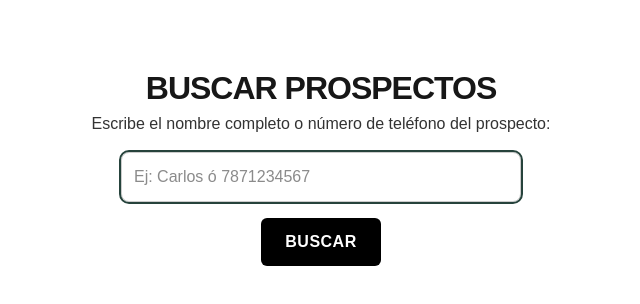
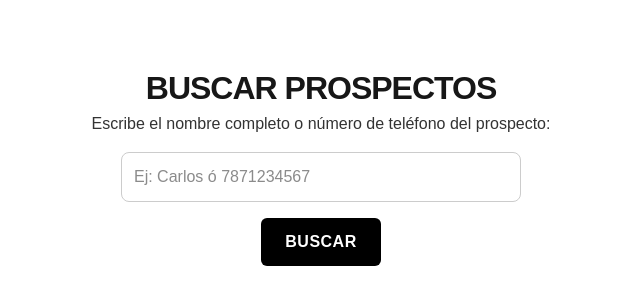
Before and after one commit to charliebarberpr/prospectos-v2, a Next.js app: page / in a window 1280 px wide. Shown: the top 304 px of the page, without its empty margins (319-959 px from the left). Built offline with nearby package versions, Linux system fonts and the light colour scheme.

Commit message:
Update page.tsx

```diff
--- a/app/page.tsx
+++ b/app/page.tsx
@@ -48,7 +48,6 @@ export default function Home() {
           maxWidth: '400px',
           marginBottom: '1rem',
           fontSize: '1rem',
-          outline: '2px solid #26433C',
         }}
       />
       <br />
```
